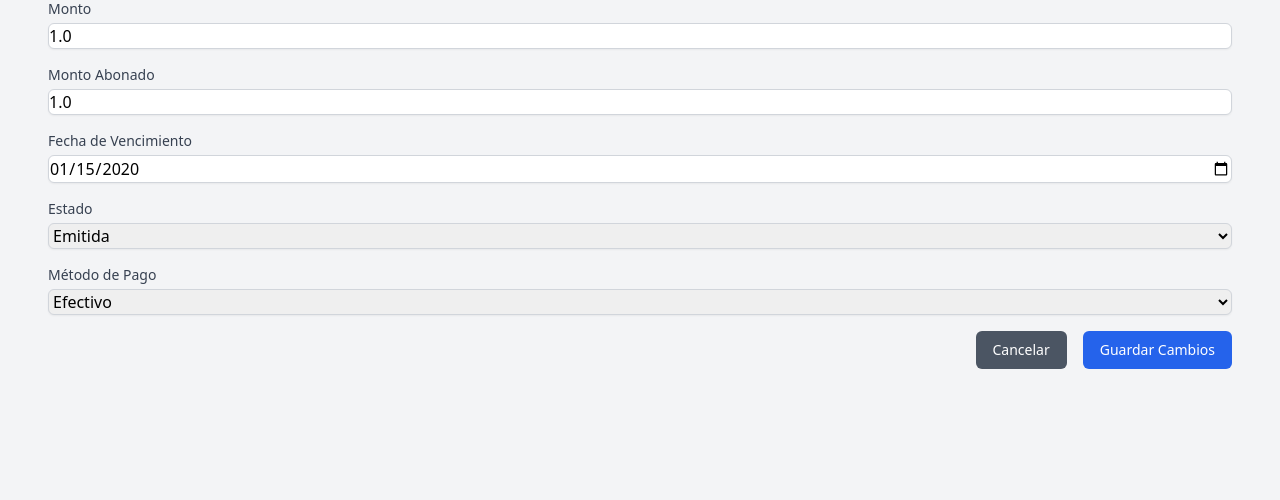
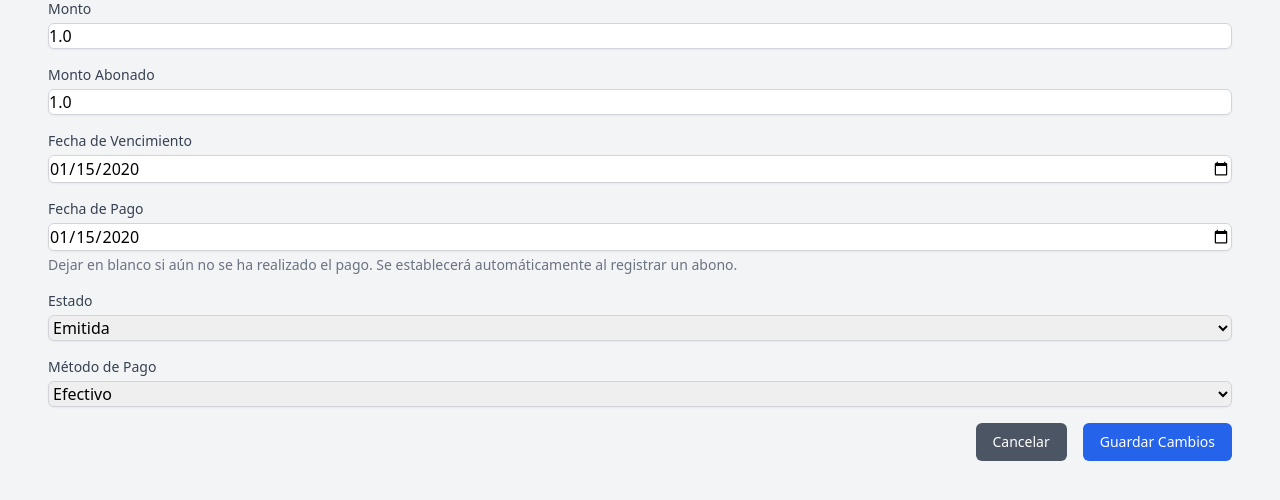
Before and after one commit to robertbarac/preicfes, a Django app: page /cartera/cuota/editar/1/ in a window 1280 px wide. Shown: the part 181-681 px from the top of the page. Run offline with Django 5.2, Linux system fonts and the light colour scheme; a user stored in the database is signed in; tables that the repository leaves empty hold one stand-in row (values such as "Sample post"); some libraries are stand-ins or nearby versions.

Commit message:
creando fecha_pago y modificando lógica de cuotas alrededor de él

```diff
--- a/academico/templates/academico/alumno_detail.html
+++ b/academico/templates/academico/alumno_detail.html
@@ -108,6 +108,7 @@
                             <th class="py-2 px-4 border-b">Monto Abonado</th>
                             <th class="py-2 px-4 border-b">Estado</th>
                             <th class="py-2 px-4 border-b">Fecha de Vencimiento</th>
+                            <th class="py-2 px-4 border-b">Fecha de Pago</th>
                             <th class="py-2 px-4 border-b">Método de Pago</th>
                             <th class="py-2 px-4 border-b">Acciones</th>
                         </tr>
@@ -132,6 +133,7 @@
                                     </span>
                                 </td>
                                 <td class="py-2 px-4 border-b text-center">{{ cuota.fecha_vencimiento|date:"d/m/Y" }}</td>
+                                <td class="py-2 px-4 border-b text-center">{% if cuota.fecha_pago %}{{ cuota.fecha_pago|date:"d/m/Y" }}{% else %}<span class="text-gray-400">Pendiente</span>{% endif %}</td>
                                 <td class="py-2 px-4 border-b text-center">{{ cuota.metodo_pago|default:"No especificado" }}</td>
                                 <td class="py-2 px-4 border-b text-center">
                                     {% if request.user.is_superuser or 'SecretariaCartera' in request.user.groups.all|join:", " %}
--- a/cartera/forms.py
+++ b/cartera/forms.py
@@ -9,9 +9,9 @@ class DeudaForm(forms.ModelForm):
 class CuotaForm(forms.ModelForm):
     class Meta:
         model = Cuota
-        fields = ['deuda', 'monto', 'monto_abonado', 'fecha_vencimiento', 'estado', 'metodo_pago']  # Asegurarse de que se incluyan los campos necesarios
+        fields = ['deuda', 'monto', 'monto_abonado', 'fecha_vencimiento', 'fecha_pago', 'estado', 'metodo_pago']  # Incluir fecha_pago
 
 class CuotaUpdateForm(forms.ModelForm):
     class Meta:
         model = Cuota
-        fields = ['monto', 'monto_abonado', 'fecha_vencimiento', 'estado', 'metodo_pago']
+        fields = ['monto', 'monto_abonado', 'fecha_vencimiento', 'fecha_pago', 'estado', 'metodo_pago']
--- a/cartera/models/cuota.py
+++ b/cartera/models/cuota.py
@@ -20,6 +20,7 @@ class Cuota(models.Model):
     monto = models.DecimalField(max_digits=10, decimal_places=2, help_text="Monto total de la cuota.")
     monto_abonado = models.DecimalField(max_digits=10, decimal_places=2, default=0, help_text="Monto abonado hasta la fecha.")
     fecha_vencimiento = models.DateField(help_text="Fecha de vencimiento de la cuota.")
+    fecha_pago = models.DateField(blank=True, null=True, help_text="Fecha en que se realizó el pago efectivamente.")
     estado = models.CharField(max_length=20, choices=ESTADO_CUOTA, default='emitida', help_text="Estado actual de la cuota.")
     metodo_pago = models.CharField(max_length=20, choices=METODO_PAGO, blank=True, null=True, help_text="Método de pago utilizado.")
 
@@ -39,6 +40,10 @@ class Cuota(models.Model):
 
     def save(self, *args, **kwargs):
         """Antes de guardar, actualiza el estado de la cuota y el saldo de la deuda."""
+        # Si se está realizando un pago y no hay fecha_pago registrada, establecerla ahora
+        if self.monto_abonado > 0 and not self.fecha_pago:
+            self.fecha_pago = now().date()
+
         self.actualizar_estado()
         super().save(*args, **kwargs)
         self.deuda.actualizar_saldo_y_estado()
--- a/cartera/templates/cartera/cuota_form.html
+++ b/cartera/templates/cartera/cuota_form.html
@@ -21,6 +21,11 @@
             <input type="date" name="fecha_vencimiento" id="fecha_vencimiento" required class="mt-1 block w-full border border-gray-300 rounded-md shadow-sm focus:ring-blue-500 focus:border-blue-500">
         </div>
         <div class="mb-4">
+            <label for="fecha_pago" class="block text-sm font-medium text-gray-700">Fecha de Pago</label>
+            <input type="date" name="fecha_pago" id="fecha_pago" class="mt-1 block w-full border border-gray-300 rounded-md shadow-sm focus:ring-blue-500 focus:border-blue-500">
+            <p class="text-sm text-gray-500 mt-1">Dejar en blanco si aún no se ha realizado el pago. Se establecerá automáticamente al registrar un abono.</p>
+        </div>
+        <div class="mb-4">
             <label for="estado" class="block text-sm font-medium text-gray-700">Estado</label>
             <select name="estado" id="estado" required class="mt-1 block w-full border border-gray-300 rounded-md shadow-sm focus:ring-blue-500 focus:border-blue-500">
                 <option value="emitida">Emitida</option>
--- a/cartera/templates/cartera/cuota_update_form.html
+++ b/cartera/templates/cartera/cuota_update_form.html
@@ -18,6 +18,11 @@
         <div class="mb-4">
             <label for="fecha_vencimiento" class="block text-sm font-medium text-gray-700">Fecha de Vencimiento</label>
             <input type="date" name="fecha_vencimiento" id="fecha_vencimiento" value="{{ object.fecha_vencimiento|date:'Y-m-d' }}" required class="mt-1 block w-full border border-gray-300 rounded-md shadow-sm focus:ring-blue-500 focus:border-blue-500">
+        </div>
+        <div class="mb-4">
+            <label for="fecha_pago" class="block text-sm font-medium text-gray-700">Fecha de Pago</label>
+            <input type="date" name="fecha_pago" id="fecha_pago" value="{{ object.fecha_pago|date:'Y-m-d' }}" class="mt-1 block w-full border border-gray-300 rounded-md shadow-sm focus:ring-blue-500 focus:border-blue-500">
+            <p class="text-sm text-gray-500 mt-1">Dejar en blanco si aún no se ha realizado el pago. Se establecerá automáticamente al registrar un abono.</p>
         </div>
         <div class="mb-4">
             <label for="estado" class="block text-sm font-medium text-gray-700">Estado</label>
--- a/cartera/views/recibo_pdf.py
+++ b/cartera/views/recibo_pdf.py
@@ -85,7 +85,7 @@ class ReciboPDFView(LoginRequiredMixin, UserPassesTestMixin, View):
                 ['Apellidos:', f'{cuota.deuda.alumno.primer_apellido} {cuota.deuda.alumno.segundo_apellido or ""}'],
                 ['ID:', f'{dict(Alumno.TIPO_IDENTIFICACION)[cuota.deuda.alumno.tipo_identificacion]}: {cuota.deuda.alumno.identificacion}'],
                 ['Fecha Venc.:', f'{cuota.fecha_vencimiento.strftime("%d/%m/%Y")}'],
-                ['Fecha Pago:', f'{timezone.localtime(timezone.now()).strftime("%d/%m/%Y %H:%M")}'],
+                ['Fecha Pago:', f'{cuota.fecha_pago.strftime("%d/%m/%Y %H:%M")}'],
                 ['Monto Abonado:', f'${cuota.monto_abonado:.1f}'],
                 ['Método de Pago:', f'{cuota.metodo_pago}'],
                 ['Saldo Pendiente:', f'${cuota.deuda.saldo_pendiente:.1f}'],
```
Also changed, not shown: cartera/views/grafica_ingresos_egresos.py (+18 -12 lines), cartera/views/informe_diario.py (+11 -10 lines), requirements.txt (+6 -5 lines), cartera/migrations/0010_alter_tarifaclase_horario.py (added), cartera/migrations/0011_cuota_fecha_pago.py (added), 1 other file.
